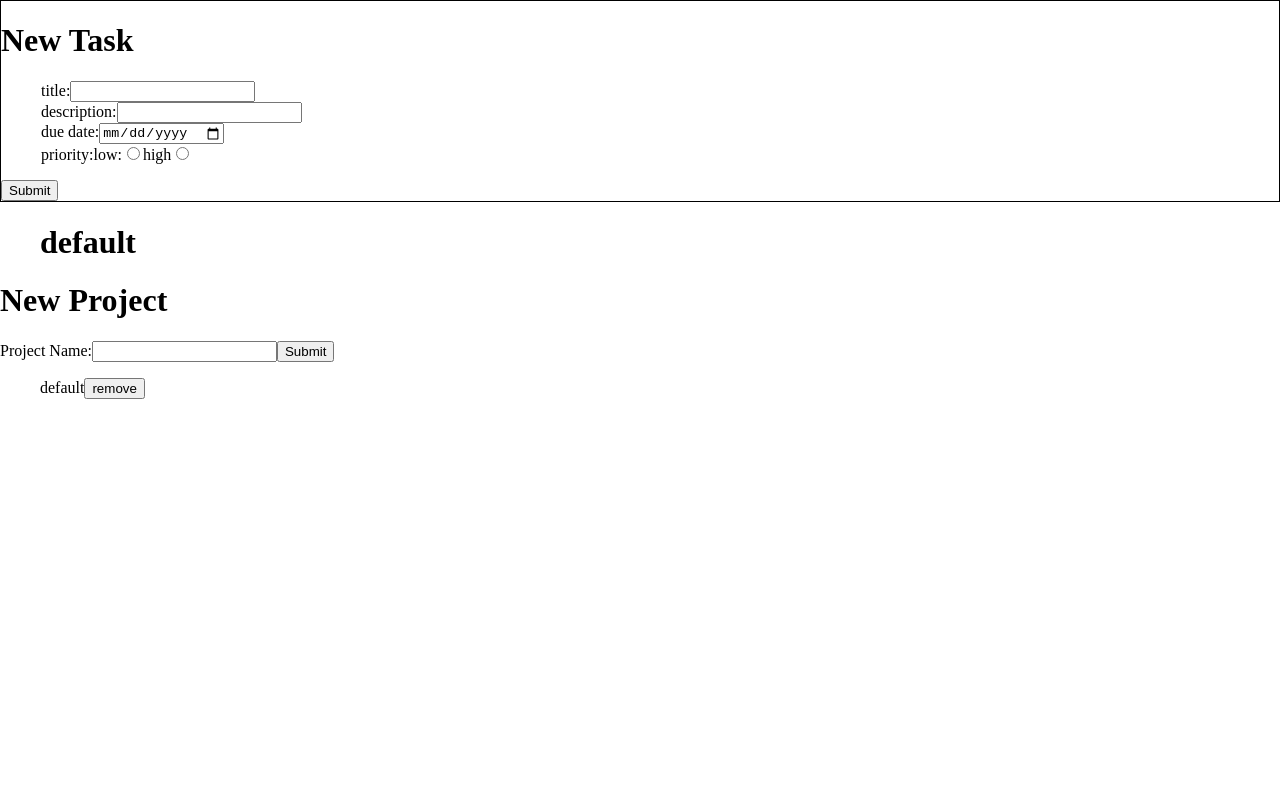
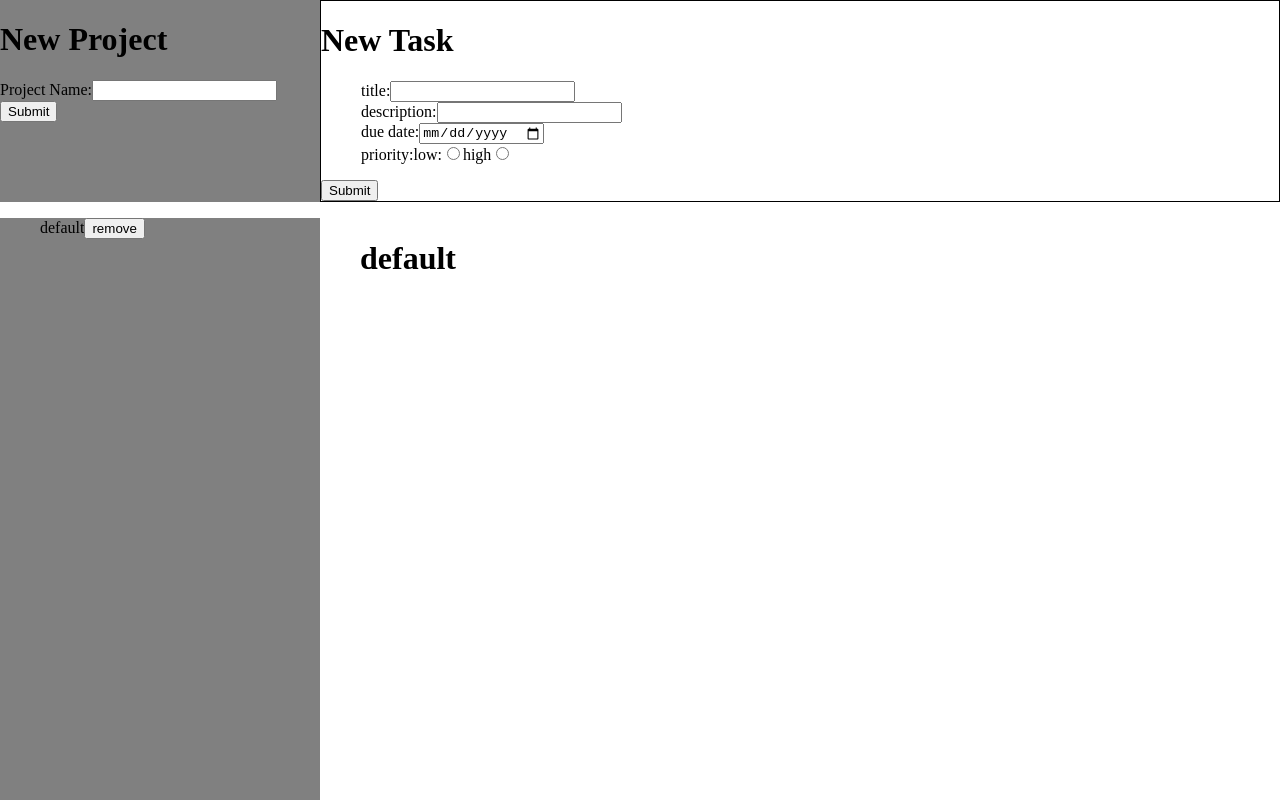
Before and after one commit to pongpwner/vanilla-todo-list, a website built with webpack: page dist/index.html in a window 1280 px wide. Shown: the top 800 px of the page. Built offline with Linux system fonts and the light colour scheme.

Commit message:
add page style structure

```diff
--- a/src/modules/UI.js
+++ b/src/modules/UI.js
@@ -162,6 +162,7 @@
   //project list
 
   const PROJECT_LIST = document.createElement("ul");
+  PROJECT_LIST.classList.add("project-list");
   //helper functions
 
   //add projects to ui
--- a/src/styles/styles.scss
+++ b/src/styles/styles.scss
@@ -11,3 +11,27 @@
 .todo-form {
   border: 1px solid black;
 }
+
+#content {
+  display: grid;
+  grid-template-columns: 1fr 3fr;
+  grid-template-rows: 1fr 4fr;
+}
+.todo-form {
+  grid-column: 2;
+  grid-row: 1;
+}
+.todo-list {
+  grid-column: 2;
+  grid-row: 2;
+}
+.project-form {
+  grid-column: 1;
+  grid-row: 1;
+  background-color: gray;
+}
+.project-list {
+  grid-column: 1;
+  grid-row: 2;
+  background-color: gray;
+}
```
Also changed, not shown: dist/main.js, src/styles/styles.css, 1 other file.
